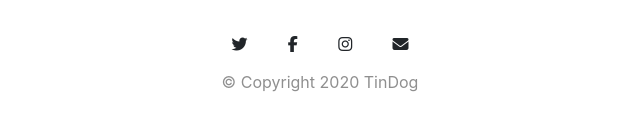
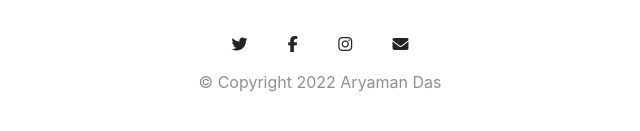
Before and after one commit to ARYAMAN-2001/TinDog, a plain HTML site: page index.html in a window 1280 px wide. Shown: the part 3044-3175 px from the top of the page, 320-960 px from the left. Drawn offline with nearby package versions, Linux system fonts and the light colour scheme.

Commit message:
Update index.html

```diff
--- a/index.html
+++ b/index.html
@@ -220,7 +220,7 @@
     <i class="ic fab fa-facebook-f"></i>
     <i class="ic fab fa-instagram"></i>
     <i class="ic fas fa-envelope"></i>
-    <p>© Copyright 2020 TinDog</p>
+    <p>© Copyright 2022 Aryaman Das</p>
 
   </footer>
 
```
